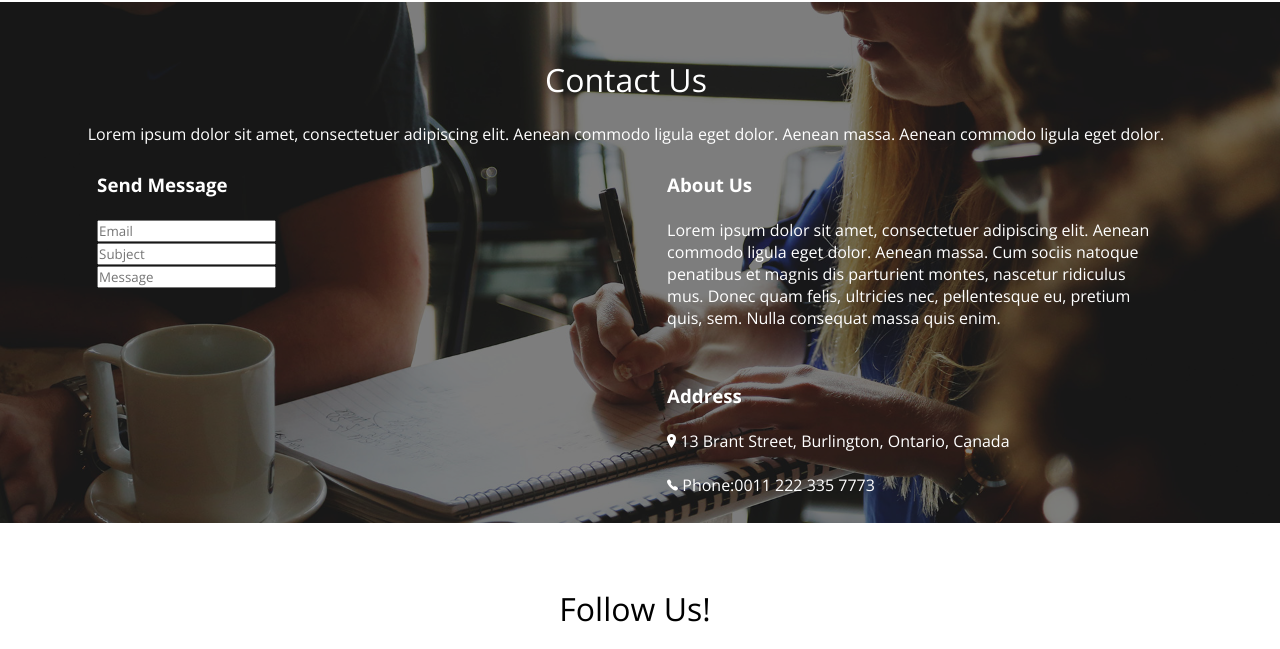
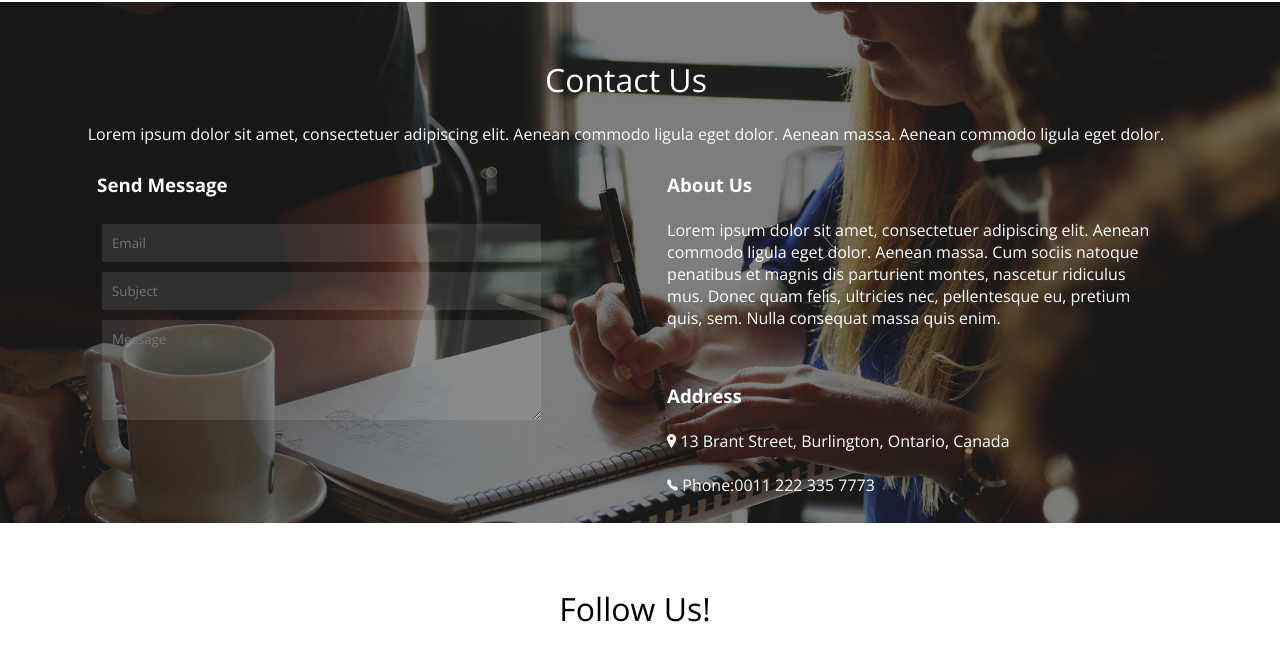
Before and after one commit to aguzro/prime-themes, a plain HTML site: page index.html in a window 1280 px wide. Shown: the part 3257-3906 px from the top of the page. Drawn offline with nearby package versions, Linux system fonts and the light colour scheme; files whose address does not match are found by name.

Commit message:
Cambios generales

```diff
--- a/css/main.css
+++ b/css/main.css
@@ -153,8 +153,16 @@ header a:hover {
 .contact {
 	background-image: url(../img/background/contactus.jpg);
 }
-
-
+.boxForm {
+	background: rgba(255, 255, 255, 0.1);
+	padding: 10px;
+	width: 90%;
+	margin: 1%;
+	border:0;
+}
+.boxMessage {
+	height: 100px;
+}
 
 /* Follow */
 
--- a/index.html
+++ b/index.html
@@ -299,17 +299,17 @@
 			</div>
 			<div class="row">
 				<div class="col-6">
-					<div class="container pd-5 text-left">
+					<div class="pd-5 text-left">
 						<h3>Send Message</h3> <br>
 						<form action="/mi-pagina-de-formulario" method="post">
     						<div>
-        						<input type="mail" id="mail" placeholder="Email" />
+        					<input type="mail" class="boxForm" placeholder="Email" />
     						</div>
     						<div>
-        						<input type="text" id="mail" placeholder="Subject" />
+        					<input type="text" class="boxForm" placeholder="Subject" />
     						</div>
     						<div>
-        						<input type="text" id="message" placeholder="Message" />
+        					<textarea type="text" class=" boxForm boxMessage" placeholder="Message"></textarea>
     						</div>
 						</form>
 					</div>
```
